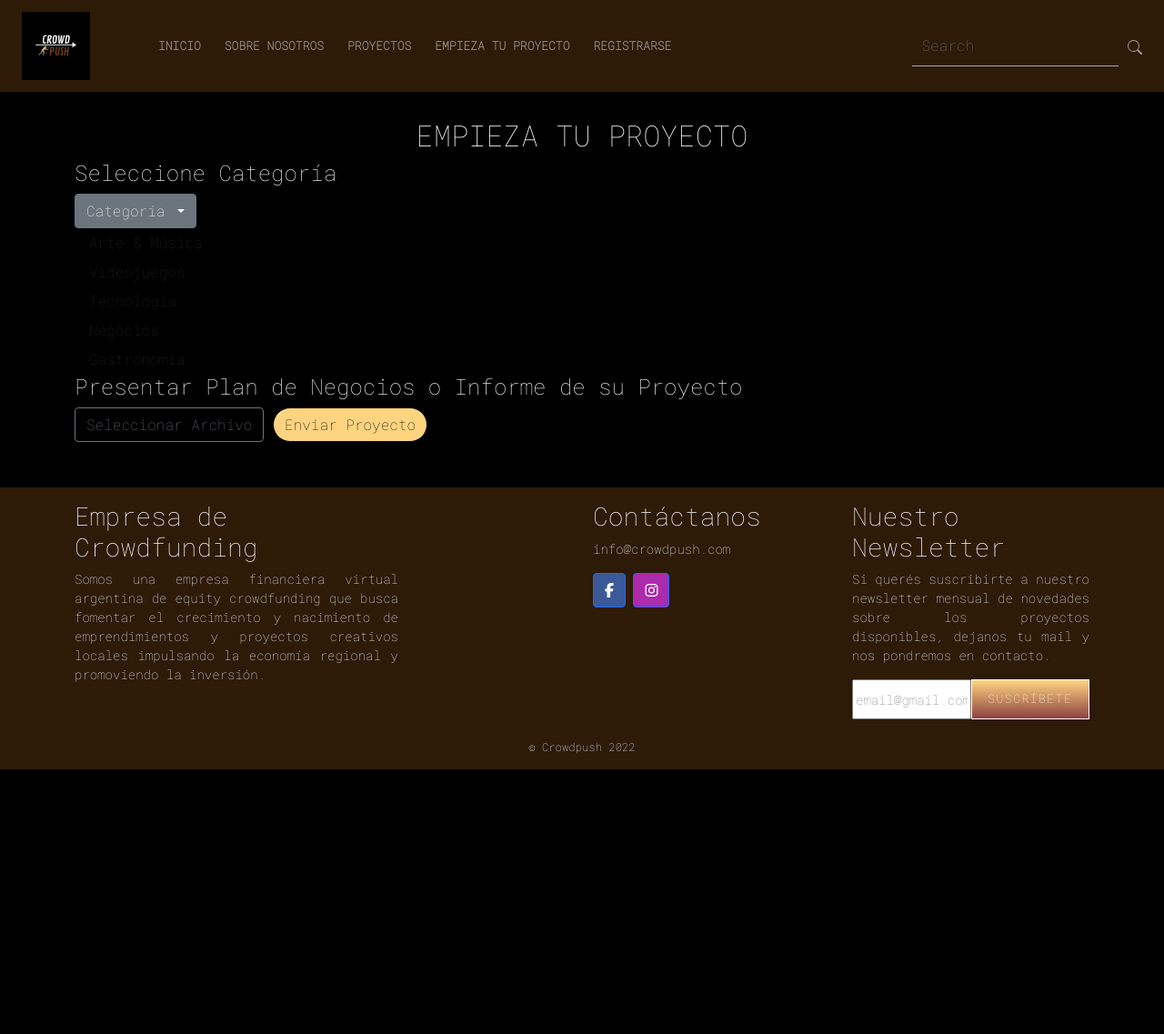
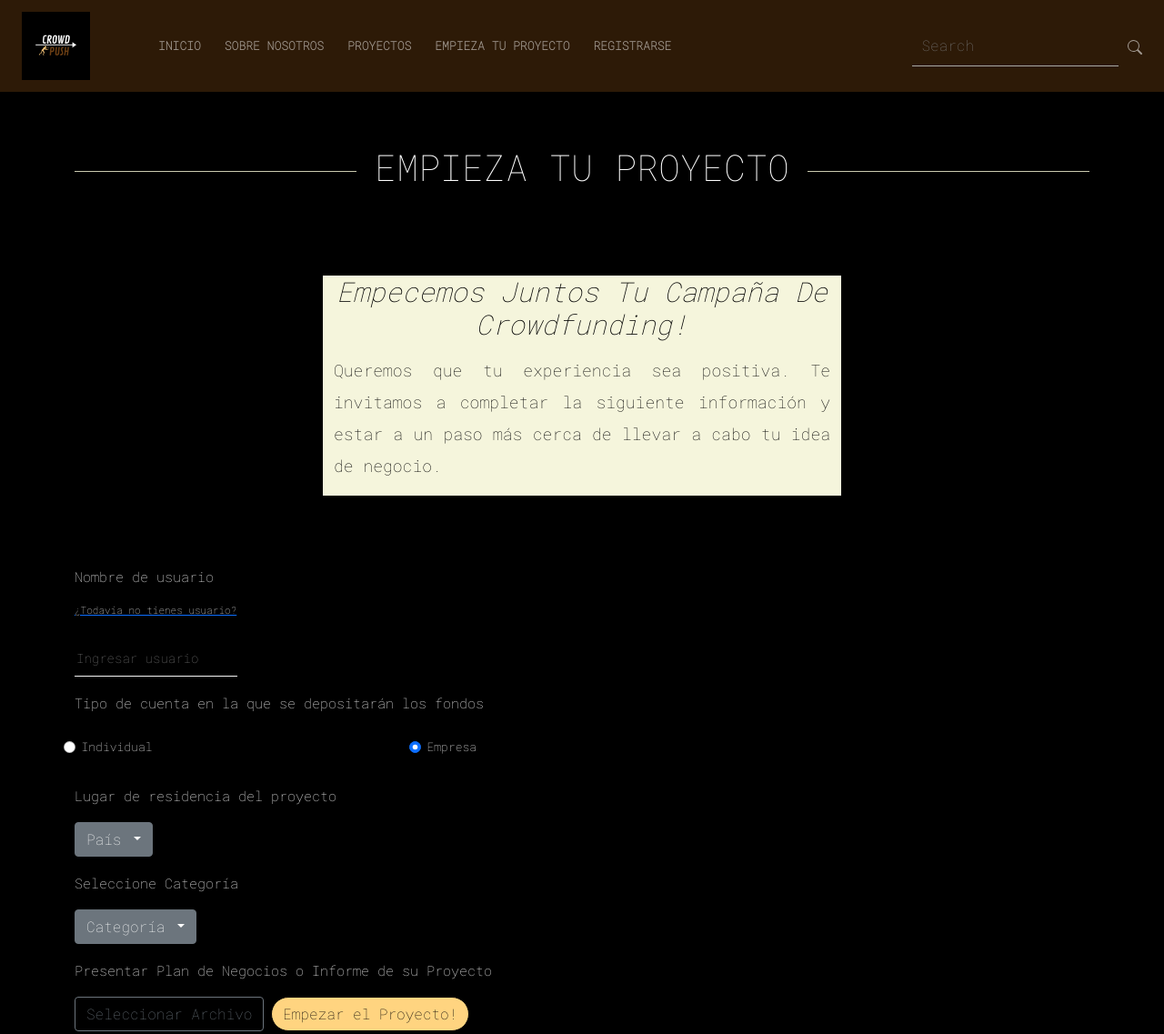
Before and after one commit to FlorenciaTruffini/Crowdpush, a website: page pages/4empieza_tu_proyecto.html in a window 1280 px wide. Shown: the top 1137 px of the page at 91% size. Before the commit the page ends 846 px from the top, so only its background shows below. Drawn offline with nearby package versions, Linux system fonts and the light colour scheme.

Commit message:
finalizacion seccion empieza tu proyecto

```diff
--- a/assets/scss/style.scss
+++ b/assets/scss/style.scss
@@ -3,10 +3,31 @@
     font-family: 'Roboto Mono', monospace;
     color: white; }
 
-
+    /*header*/
   h1 {
     color: white;
-  padding:30px 30px; }
+  padding:30px 30px;
+    overflow: hidden;
+    text-align: center;
+   }
+   h1:before,
+   h1:after {
+    background-color:rgb(202, 202, 175);
+    content: "";
+    display: inline-block;
+    height: 0.5px;
+    position: relative;
+    vertical-align: middle;
+    width: 50%;
+   }
+   h1:before {
+    right: 0.5em;
+    margin-left: -50%;
+   }
+   h1:after {
+    left: 0.5em;
+    margin-right: -50%;
+   }
 
   body {
     background-color: black; }
@@ -565,6 +586,17 @@
    }
    ul#lista_categorias {
     list-style: none;
+    margin-top: 10px;
+    margin-bottom:70px;
+   }
+
+   ul#lista_categorias a{
+     text-decoration: none;
+     font-size: 23px;
+   }
+
+   ul#lista_categorias a li:hover{
+     color:#b99858;
    }
 
    .col-xs-15,
@@ -666,8 +698,16 @@
     width:300px;
   }
 
+  nav#categorias h1{
+    margin-top:30px;
+    margin-bottom: 40px;
+    background:beige;
+    padding:10px 10px;
+    color:black;
+  }
+
   /*EMPIEZA TU PROYECTO*/
-  div#empieza_tu_proyecto {
+  section#empieza_tu_proyecto {
     padding-top: 130px;
     padding-bottom: 50px;
   }
@@ -683,9 +723,60 @@
 
   button#boton_enviar_proyecto:hover {
       background-color: #2d1a07;
-    color:whitesmoke;
+    color:whitesmoke  !important;
   border-color:whitesmoke}
 
+  hr.dropdown-divider{
+    margin:0% ;
+    padding:0% ;
+  }
+
+  div.intro{
+
+    background:beige;
+    color:black;
+    text-align: center;
+    justify-content: center;
+    margin:0 auto;
+  }
+
+  div.intro:hover{
+    transform: translateY(-10px);
+    transition: all ease 0.3s;
+  }
+
+  div.margenbox{
+    margin-top:65px;
+    margin-bottom:80px;
+  }
+
+  div.intro h2{
+    color:black;
+    font-style: oblique;
+    text-decoration: solid;
+    text-transform: capitalize;
+    font-size:30px;
+  }
+
+  p.texto_intro{
+    line-height: 35px;
+    margin-top:15px;
+    margin-bottom:15px;
+    color:black;
+    font-size:18px;
+  }
+
+  /*formulario*/
+
+  div.formulario{
+    font-size:13px;
+  }
+
+  h4{
+    font-size:15px;
+    margin-top: 20px;
+    margin-bottom: 20px;
+  }
 
   /*REGISTRARSE*/
   section#registrarme {
--- a/pages/4empieza_tu_proyecto.html
+++ b/pages/4empieza_tu_proyecto.html
@@ -13,6 +13,7 @@
 <link rel="preconnect" href="https://fonts.gstatic.com" crossorigin>
 <link href="https://fonts.googleapis.com/css2?family=Roboto+Mono:wght@100&display=swap" rel="stylesheet">
     <link rel="shortcut icon" href="./../assets/img/logo.png">
+    <script src="https://kit.fontawesome.com/c8e4d183c2.js" crossorigin="anonymous"></script>
     <title>Empieza tu Proyecto | Crowdpush</title>
 </head>
 <body>
@@ -47,25 +48,76 @@
         <!-- Fin Navbar -->
 
     <!-- Contenido -->
-    <div id="empieza_tu_proyecto" class="container">
-        <h2 class="centrar">EMPIEZA TU PROYECTO</h2>
+    <section id="empieza_tu_proyecto">
+    <div class="container">
+     <h1 class="centrar">EMPIEZA TU PROYECTO</h1>
 
+     <div class="row margenbox">
+    <div class="col-12 w-50 intro">
+     <h2>Empecemos juntos tu campaña de Crowdfunding!</h2>
+     <p class="texto_intro">Queremos que tu experiencia sea positiva. Te invitamos a completar la siguiente información y estar a un paso
+         más cerca de llevar a cabo tu idea de negocio.</p>
+    </div>
+    </div>
+        <div class="formulario">
+            <h4>Nombre de usuario</h4>
+            <a href="./5registrarse.html"><p style="font-size:11px;">¿Todavía no tienes usuario?</p></a>
+            <input class="campo" "type="text" name="nombres" id="nombres" placeholder="Ingresar usuario">
+            <h4>Tipo de cuenta en la que se depositarán los fondos</h4>
+            <div class="row">
+                <div class="form-check col-4">
+                <input class="form-check-input" type="radio" name="flexRadioDefault" id="flexRadioDefault1">
+                <label class="form-check-label" for="flexRadioDefault1">
+                  Individual
+                </label>
+              </div>
+              <div class="form-check col-4">
+                <input class="form-check-input" type="radio" name="flexRadioDefault" id="flexRadioDefault2" checked>
+                <label class="form-check-label" for="flexRadioDefault2">
+                  Empresa
+                </label>
+            </div>
+              </div>
+        <h4>Lugar de residencia del proyecto</h4>
+        <div class="dropdown">
+            <button class="btn btn-secondary dropdown-toggle" type="button" id="simpleDropdown" data-bs-toggle="dropdown" aria-haspopup="true" aria-expanded="false">
+            País
+            </button>
+            <div class="dropdown-menu dropdown-menu-dark" aria-labelledby="dropdownMenuButton">
+            <a class="dropdown-item">Argentina</a>
+            <hr class="dropdown-divider">
+            <a class="dropdown-item">Brasil</a>
+            <hr class="dropdown-divider">
+            <a class="dropdown-item">Chile</a>
+            <hr class="dropdown-divider">
+            <a class="dropdown-item">Colombia</a>
+            <hr class="dropdown-divider">
+            <a class="dropdown-item">Ecuador</a>
+            </div>
+        </div>
         <h4>Seleccione Categoría</h4>
         <div class="dropdown">
-        <button class="btn btn-secondary dropdown-toggle" type="button" id="dropdownMenuButton" data-toggle="dropdown" aria-haspopup="true" aria-expanded="false">
+        <button class="btn btn-secondary dropdown-toggle" type="button" id="simpleDropdown" data-bs-toggle="dropdown" aria-haspopup="true" aria-expanded="false">
         Categoría
         </button>
-        <div class="dropdown-menu" aria-labelledby="dropdownMenuButton"></div>
-        <a class="dropdown-item" href="#">Arte & Música</a>
-        <a class="dropdown-item" href="#">Videojuegos</a>
-        <a class="dropdown-item" href="#">Tecnología</a>
-        <a class="dropdown-item" href="#">Negocios</a>
-        <a class="dropdown-item" href="#">Gastronomía</a>
+        <div class="dropdown-menu dropdown-menu-dark" aria-labelledby="dropdownMenuButton">
+        <a class="dropdown-item">Arte & Música</a>
+        <hr class="dropdown-divider">
+        <a class="dropdown-item">Videojuegos</a>
+        <hr class="dropdown-divider">
+        <a class="dropdown-item">Tecnología</a>
+        <hr class="dropdown-divider">
+        <a class="dropdown-item">Negocios</a>
+        <hr class="dropdown-divider">
+        <a class="dropdown-item">Gastronomía</a>
         </div>
+    </div>
+
          <h4>Presentar Plan de Negocios o Informe de su Proyecto</h4>
          <button class="btn btn-outline-secondary my-2 my-sm-0" type="submit">Seleccionar Archivo</button>
-         <button id="boton_enviar_proyecto" class="btn btn-outline-secondary my-2 my-sm-0" type="submit">Enviar Proyecto</button>
+         <button id="boton_enviar_proyecto" class="btn btn-outline-secondary my-2 my-sm-0" type="submit">Empezar el Proyecto!</button>
         </div>
+        </section>
 <!-- Fin Contenido -->
 <!-- Footer -->
     <footer id="footer">
```
Also changed, not shown: pages/3proyectos.html (+22 -22 lines), pages/5registrarse.html (+3 -1 lines), assets/css/style.css.
